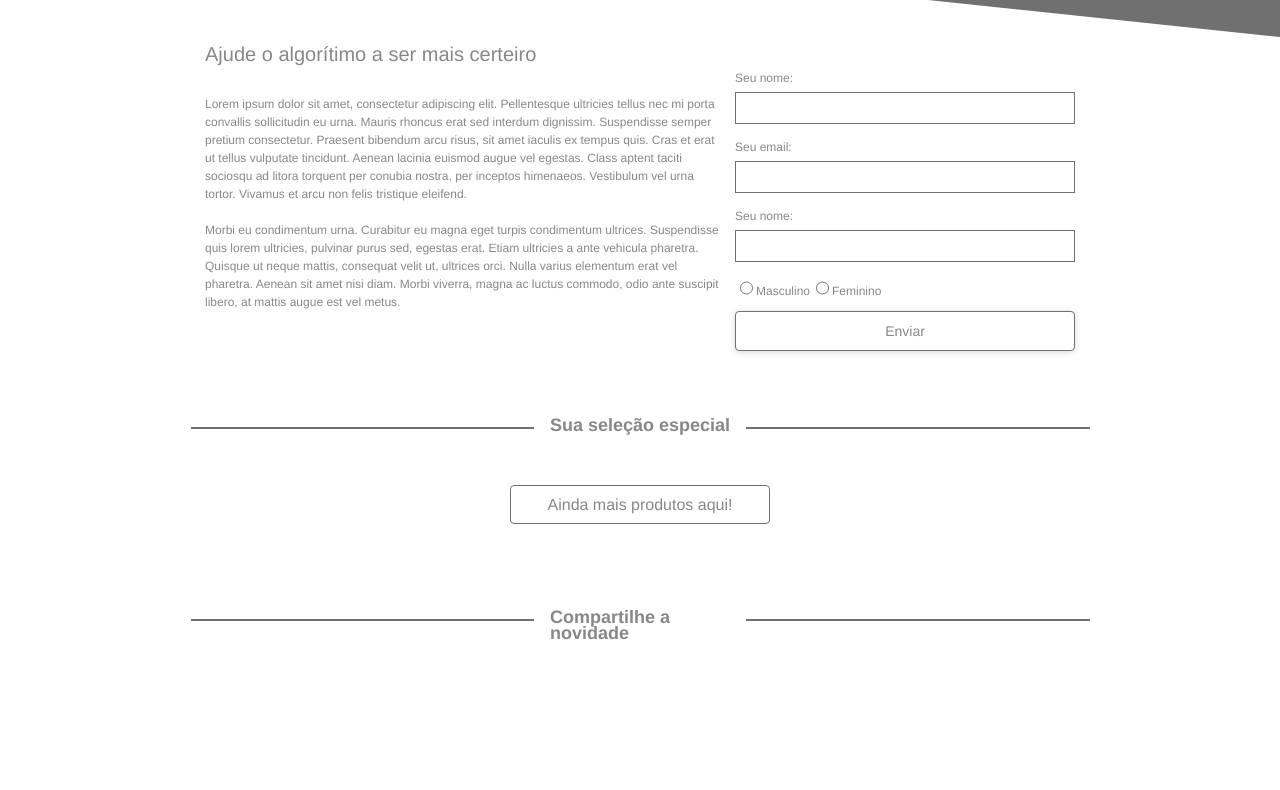
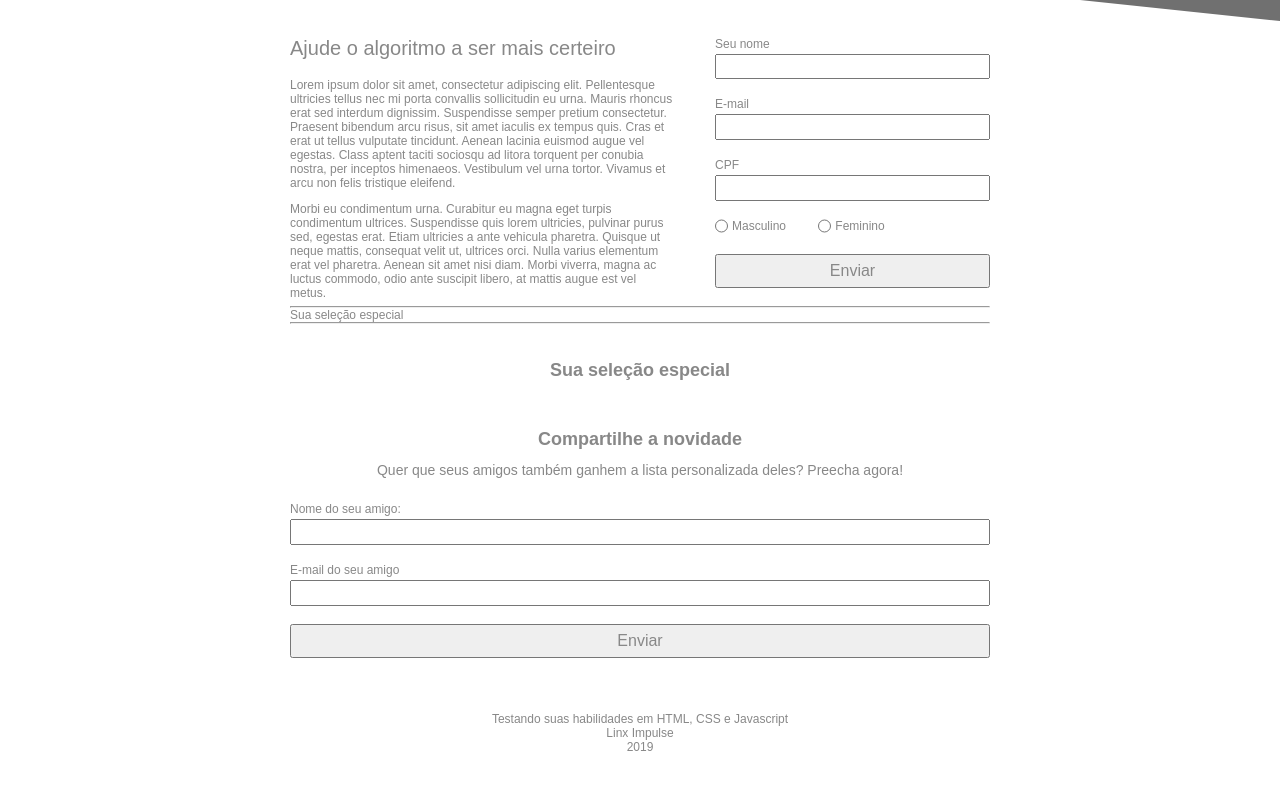
Before and after one commit to victorhuggoo/frontend-challenge, a plain HTML site: page index.html in a window 1280 px wide. Shown: the part 379-1169 px from the top of the page. Before the commit the page ends 1056 px from the top, so only its background shows below. Drawn offline with Linux system fonts and the light colour scheme; no server answers.

Commit message:
Reformulation frontend ok

```diff
--- a/index.html
+++ b/index.html
@@ -28,46 +28,60 @@
             </div>
         </div>
     </header>
-    <section class="container">
+    <section id="contact">
+        <div class="container">
             <div class="item">
-            <h3>Ajude o algorítimo a ser mais certeiro</h3>
-            <p>Lorem ipsum dolor sit amet, consectetur adipiscing elit. Pellentesque ultricies tellus nec mi porta
-                convallis sollicitudin eu urna. Mauris rhoncus erat sed interdum dignissim. Suspendisse semper pretium
-                consectetur. Praesent bibendum arcu
-                risus, sit amet iaculis ex tempus quis. Cras et erat ut tellus vulputate tincidunt. Aenean lacinia
-                euismod augue vel egestas. Class aptent taciti sociosqu ad litora torquent per conubia nostra, per
-                inceptos himenaeos. Vestibulum vel urna
-                tortor. Vivamus et arcu non felis tristique eleifend. <br> <br> Morbi eu condimentum urna. Curabitur eu
-                magna eget turpis condimentum ultrices. Suspendisse quis lorem ultricies, pulvinar purus sed, egestas
-                erat. Etiam ultricies a ante
-                vehicula pharetra. Quisque ut neque mattis, consequat velit ut, ultrices orci. Nulla varius elementum
-                erat vel pharetra. Aenean sit amet nisi diam. Morbi viverra, magna ac luctus commodo, odio ante suscipit
-                libero, at mattis augue est
-                vel metus.</p>
+                <h2>Ajude o algoritmo a ser mais certeiro</h2>
+                <p>
+                    Lorem ipsum dolor sit amet, consectetur adipiscing elit.
+                    Pellentesque ultricies tellus nec mi porta convallis sollicitudin eu
+                    urna. Mauris rhoncus erat sed interdum dignissim. Suspendisse semper
+                    pretium consectetur. Praesent bibendum arcu risus, sit amet iaculis
+                    ex tempus quis. Cras et erat ut tellus vulputate tincidunt. Aenean
+                    lacinia euismod augue vel egestas. Class aptent taciti sociosqu ad
+                    litora torquent per conubia nostra, per inceptos himenaeos.
+                    Vestibulum vel urna tortor. Vivamus et arcu non felis tristique
+                    eleifend.
+                </p>
+                <p>
+                    Morbi eu condimentum urna. Curabitur eu magna eget turpis
+                    condimentum ultrices. Suspendisse quis lorem ultricies, pulvinar
+                    purus sed, egestas erat. Etiam ultricies a ante vehicula pharetra.
+                    Quisque ut neque mattis, consequat velit ut, ultrices orci. Nulla
+                    varius elementum erat vel pharetra. Aenean sit amet nisi diam. Morbi
+                    viverra, magna ac luctus commodo, odio ante suscipit libero, at
+                    mattis augue est vel metus.
+                </p>
             </div>
-        <div class="item form">
-            <form action="post">
-                <label for="name">Seu nome:</label>
-                <input type="text" name="name" id="name">
-
-                <label for="email">Seu email:</label>
-                <input type="email" name="email" id="email">
-
-                <label for="cpf">Seu nome:</label>
-                <input type="text" name="cpf" id="cpf">
-
-                <div class="row radio-input">
-                    <div class="div-check">
-                        <input class="radio-style" type="radio" name="sex" id="checkM" value="M">
-                        <label for="checkM">Masculino</label>
+            <div class="item">
+                <form action="#">
+                    <div class="form-item">
+                        <label for="name">Seu nome</label>
+                        <input type="text" name="name" id="name" />
                     </div>
-                    <div class="div-check">
-                        <input class="radio-style" type="radio" name="sex" id="checkF" value="F">
-                        <label for="checkF">Feminino</label>
+                    <div class="form-item">
+                        <label for="name">E-mail</label>
+                        <input type="email" name="email" id="email" />
+                    </div>
+                    <div class="form-item">
+                        <label for="name">CPF</label>
+                        <input type="text" name="cpf" id="cpf" />
+                    </div>
+                    <div class="form-check">
+                        <div class="radio">
+                            <input type="radio" name="genre" id="masculino" value="m" />
+                            <label for="masculino">Masculino</label>
+                        </div>
+                        <div class="radio">
+                            <input type="radio" name="genre" id="feminino" value="f" />
+                            <label for="feminino">Feminino</label>
                         </div>
                     </div>
-                <button class="text-buttons" type="submit">Enviar</button>
+                    <div class="form-item">
+                        <button>Enviar</button>
+                    </div>
                 </form>
+            </div>
         </div>
     </section>
     <div class="container separator">
@@ -77,22 +91,45 @@
         </span>
         <hr>
     </div>
-    <section class="">
-        <div class="dynamic-content" id="dynamic-content">
+    <section id="products">
+        <div class="container">
+            <h3>Sua seleção especial</h3>
+            <div class="products" id="dynamicProducts">
+
             </div>
-        <div class="container">
-            <button class="btn-more">Ainda mais produtos aqui!</button>
         </div>
     </section>
-    <div class="container separator">
-        <hr>
-        <span>
-            Compartilhe a novidade
-        </span>
-        <hr>
+    <section id="newsletter">
+        <div class="container">
+            <h3>Compartilhe a novidade</h3>
+            <p>
+                Quer que seus amigos também ganhem a lista personalizada deles?
+                Preecha agora!
+            </p>
+            <div class="item">
+                <div class="form-item">
+                    <label for="friendName">Nome do seu amigo:</label>
+                    <input type="text" name="friendName" id="friendName" />
                 </div>
-    <footer class="footer-bg">
+            </div>
+            <div class="item">
+                <div class="form-item">
+                    <label for="emailFriend">E-mail do seu amigo</label>
+                    <input type="email" name="emailFriend" id="emailFriend" />
+                </div>
+            </div>
+            <div class="form-item">
+                <button>Enviar</button>
+            </div>
+        </div>
+    </section>
 
+    <footer>
+        <div class="container">
+            <p>Testando suas habilidades em HTML, CSS e Javascript</p>
+            <p>Linx Impulse</p>
+            <p>2019</p>
+        </div>
     </footer>
 </body>
 
--- a/utils/css/styles.css
+++ b/utils/css/styles.css
@@ -1,250 +1,171 @@
-body {
-    margin: 0 auto;
+* {
+    margin: 0;
+    font-family: Arial, Helvetica, sans-serif;
+    font-size: 12px;
+    color: #888888;
+    box-sizing: border-box;
+  }
+  .container {
+    margin: 0 290px;
   }
 
   header {
-    position: relative;
-    height: 26rem;
+    background: #707070;
+    text-align: center;
+    padding-top: 50px;
     overflow: hidden;
+    margin-bottom: 15rem;
   }
 
   .header-bg {
     position: absolute;
     top: 0;
-    bottom: 0;
+    bottom: 50%;
     right: 0;
     left: 0;
-    width: 100%;
-    height: 26rem;
     background: #707070;
     transform: skewY(6deg);
     transform-origin: bottom right;
   }
 
-.content {
-    display: flex;
-    flex-direction: column;
-    justify-content: center;
-    align-items: center;
+  h2 {
+    font-size: 20px;
   }
 
-.content h1 {
+  header h1 {
+    font-size: 40px;
+    color: #ffffff;
     position: relative;
-    width: 22.375rem;
-    height: 3rem;
-    margin-top: 0rem;
-    margin-bottom: 1rem;
-    text-align: center;
-    font: normal normal bold 40px/49px Helvetica;
-    letter-spacing: 0px;
-    color: #FFFFFF;
-    opacity: 1;
+    margin-top: 0;
+    margin-bottom: 3rem;
   }
 
-.content h3 {
+  header h2.subtitle {
+    color: #ffffff;
     position: relative;
-    width: 14.1875rem;
-    height: 1.4375rem;
-    margin-bottom: 0rem;
-    margin-top: 4.3125rem;
-    text-align: center;
-    font: normal normal normal 20px/24px Helvetica;
-    letter-spacing: 0px;
-    color: #FFFFFF;
-    opacity: 1;
   }
 
-.content span {
+  header h6 {
+    color: #ffffff;
     position: relative;
-    width: 34.25rem;
-    height: 1rem;
-    text-align: center;
-    margin-top: 0rem;
     margin-bottom: 3.125rem;
-    font: normal normal normal 14px/16px Helvetica;
-    letter-spacing: 0px;
-    color: #FFFFFF;
-    opacity: 1;
   }
 
-.content button {
+  .buttons {
+    position: relative;
+  }
+
+  .buttons button {
     position: relative;
     width: 10rem;
     height: 2.5rem;
-    background: #FFFFFF 0% 0% no-repeat padding-box;
+    background: #ffffff 0% 0% no-repeat padding-box;
     box-shadow: 0px 1px 6px #00000029;
     border: 1px solid #707070;
     border-radius: 4px;
     opacity: 1;
+    margin: 0 1.25rem;
   }
 
-.header-buttons {
-    width: 47.5rem;
-    display: flex;
-    justify-content: space-between;
-}
-
-.text-buttons {
-    text-align: center;
-    font: normal normal normal 14px/16px Helvetica;
-    letter-spacing: 0px;
-    color: #888888;
-    opacity: 1;
-}
-
-.container {
-    box-sizing: border-box;
-    width: 58.1875rem;
-    margin: 0 auto;
-    display: flex;
-    justify-content: center;
-    align-items: center;
-}
-
-.row {
+  #contact .container {
     display: flex;
     flex-direction: row;
+    flex-wrap: wrap;
   }
 
   .item {
-    width: 32.5rem !important;
-    margin: 5px;
-    text-align: left;
-    justify-content: center;
-    align-items: center;
-    font-size: 1.5em;
+    flex-grow: 1;
   }
 
-.form {
-    width: 21.25rem !important;
+  #contact .item:first-child {
+    flex-basis: 55%;
   }
 
-.item p {
-    height: 13.75rem;
-    text-align: left;
-    font: normal normal normal 12px/18px Helvetica;
-    letter-spacing: 0px;
-    color: #888888;
-    opacity: 1;
+  #contact .item:nth-child(2) {
+    flex-basis: 45%;
+    padding-left: 40px;
   }
 
-.item h3 {
-    /* width: 332px; */
-    margin: 0;
-    margin-bottom: 1.875rem;
-    height: 1.4375rem;
-    text-align: left;
-    font: normal normal normal 20px/24px Helvetica;
-    letter-spacing: 0px;
-    color: #888888;
-    opacity: 1;
+  #contact h2 {
+    margin-bottom: 1.5rem;
+    font-weight: 500;
   }
 
-.item label {
-    display: block;
-    width: 100%;
-    height: 0.875rem;
-    text-align: left;
-    font: normal normal normal 12px/14px Helvetica;
-    letter-spacing: 0px;
-    color: #888888;
-    opacity: 1;
+  #contact p {
+    margin-top: 1rem;
   }
 
-.item input {
-    display: block;
-    width: 21.125rem;
-    height: 1.875rem;
-    background: #FFFFFF 0% 0% no-repeat padding-box;
-    border: 1px solid #707070;
-    opacity: 1;
-    padding: 0;
+  .form-item,
+  .form-check {
+    margin: 0 0 1.5rem 0;
   }
 
-.item form button {
+  .form-item label,
+  .form-item input,
+  .form-item button {
     width: 100%;
-    height: 2.5rem;
-    background: #FFFFFF 0% 0% no-repeat padding-box;
-    box-shadow: 0px 1px 6px #00000029;
-    border: 1px solid #707070;
-    border-radius: 4px;
-    opacity: 1;
+    display: block;
   }
 
-.item form {
-    width: 21.25rem;
-    height: 227px;
+  .form-item label {
+    margin-bottom: 0.25rem;
   }
 
-.item form label {
-    margin-bottom: 0.4375rem;
+  .form-item input {
+    padding: 0.33rem;
   }
 
-.radio-style {
-    width: 3.4375rem;
-    height: 0.875rem;
-    text-align: left;
-    font: normal normal normal 12px/14px Helvetica Neue;
-    letter-spacing: 0px;
-    color: #888888;
-    opacity: 1;
-    margin-bottom: 1.4375rem;
+  .form-item button {
+    padding: 0.5rem;
+    font-size: 16px;
   }
 
-.item .radio-style {
-    width: 0.875rem;
-    height: 0.875rem;
-    background: #FFFFFF 0% 0% no-repeat padding-box;
-    border: 1px solid #707070;
-    opacity: 1;
+  .radio {
+    display: inline-flex;
+    width: 100px;
   }
 
-.div-check {
-    display: flex;
-    justify-content: center;
-    align-items: center;
+  .radio label {
+    padding-left: 4px;
   }
 
-.item form input {
-    margin-bottom: 1rem;
+  h3 {
+    margin: 3rem 0 1rem 0;
+    font-size: 18px;
+    text-align: center;
   }
 
-hr {
-    border: 1px solid #707070;
-    opacity: 1;
-    width: 343px;
-    margin: 1rem;
+  #newsletter p {
+    font-size: 14px;
+    text-align: center;
+    margin-bottom: 2rem;
   }
 
-.separator {
-    margin-top: 79px;
-    margin-bottom: 40px;
+  footer {
+    padding: 3rem 0;
   }
 
-.container span {
-    width: 181px;
-    height: 22px;
-    text-align: left;
-    font: normal normal bold 18px/16px Helvetica;
-    letter-spacing: 0px;
-    color: #888888;
-    opacity: 1;
+  footer p {
+    text-align: center;
   }
 
-.dynamic-content {
-    width: 900px;
-    margin: 0 auto;
+  .products {
     display: flex;
-    justify-content: space-between;
-    align-items: center;
+    flex-direction: row;
     flex-wrap: wrap;
   }
 
-.dynamic-item {
+  .products .flex-item{
+    flex-basis: 25%;
+    flex-grow: 1;
+  }
+
+  #products .card {
+    margin-top: 40px;
     width: 200px;
   }
 
-.dynamic-item img {
+  .card-image{
     width: 200px;
     height: 150px;
     background: #FFFFFF 0% 0% no-repeat padding-box;
@@ -252,103 +173,60 @@ hr {
     opacity: 1;
   }
 
-.dynamic-item strong {
-    width: 96px;
-    height: 19px;
-    margin-top: 0;
-    text-align: left;
-    font: normal normal bold 16px/16px Helvetica;
-    letter-spacing: 0px;
-    color: #888888;
-    opacity: 1;
+  .card .card-name{
+    font-size: 14px;
+    font-weight: 400;
+    margin-top: 14px;
+    margin-bottom: 10px;
   }
 
-.dynamic-item .product-name {
-    height: 16px;
-    text-align: left;
-    font: normal normal normal 14px/16px Helvetica;
-    letter-spacing: 0px;
-    color: #888888;
-    opacity: 1;
-
+  .card .card-description{
+    font-size: 12px;
+    margin-bottom: 6px;
   }
 
-.dynamic-item .description{
-    width: 200px;
-    height: 60px;
-    margin-top: 10px;
-    margin-bottom: 0;
-    text-align: left;
-    font: normal normal normal 12px/16px Helvetica;
-    letter-spacing: 0px;
-    color: #888888;
-    opacity: 1;
+  .card .card-oldPrice{
+    font-size: 12px;
+    margin-bottom: 6px;
   }
 
-.dynamic-item .old-price{
-    width: 66px;
-    height: 14px;
-    margin-top: 0;
+  .card .card-price{
+    font-size: 16px;
+    font-weight: 700;
     margin-bottom: 6px;
-    text-align: left;
-    font: normal normal normal 12px/16px Helvetica;
-    letter-spacing: 0px;
-    color: #888888;
-    opacity: 1;
   }
 
-.dynamic-item .price{
-    width: 88px;
-    height: 14px;
-    margin-top: 7px;
+  .card-installments{
+    font-size: 12px;
     margin-bottom: 10px;
-    text-align: left;
-    font: normal normal normal 12px/16px Helvetica;
-    letter-spacing: 0px;
-    color: #888888;
-    opacity: 1;
   }
 
-.dynamic-item .btn-buy {
-    width: 200px;
+  .card button{
+    display: block;
+    width: 100%;
+    font-size: 16px;
     height: 30px;
-    margin-bottom: 39px;
-    background: #FFFFFF 0% 0% no-repeat padding-box;
-    border: 1px solid #707070;
-    font: normal normal normal 16px/16px Helvetica;
-    letter-spacing: 0px;
-    color: #888888;
-    border-radius: 4px;
-    opacity: 1;
-}
-
-.btn-more {
-    width: 260px;
-    height: 39px;
-    font: normal normal normal 16px/16px Helvetica;
-    letter-spacing: 0px;
-    color: #888888;
     background: #FFFFFF 0% 0% no-repeat padding-box;
     border: 1px solid #707070;
     border-radius: 4px;
     opacity: 1;
   }
-
-/* footer {
-    position: relative;
-    height: 26rem;
-    overflow: hidden;
+  @media only screen and (max-width: 768px) {
+    .container {
+      margin: 0 1rem;
     }
-
-.footer-bg {
-    position: absolute;
-    top: 0;
-    bottom: 0;
-    right: 0;
-    left: 0;
-    width: 100%;
-    height: 26rem;
-    background: #707070;
-    transform: skewY(6deg);
-    transform-origin: bottom right;
-} */
+    header {
+      margin-bottom: 10rem;
+    }
+    .buttons button {
+      margin: 1rem;
+    }
+    #contact .item:first-child {
+      flex-basis: 100%;
+    }
+    #contact .item:nth-child(2) {
+      margin-top: 2rem;
+      flex-basis: 100%;
+      padding-left: 0;
+    }
+  }
```
Lines whose indentation alone changed are shown as unchanged.
